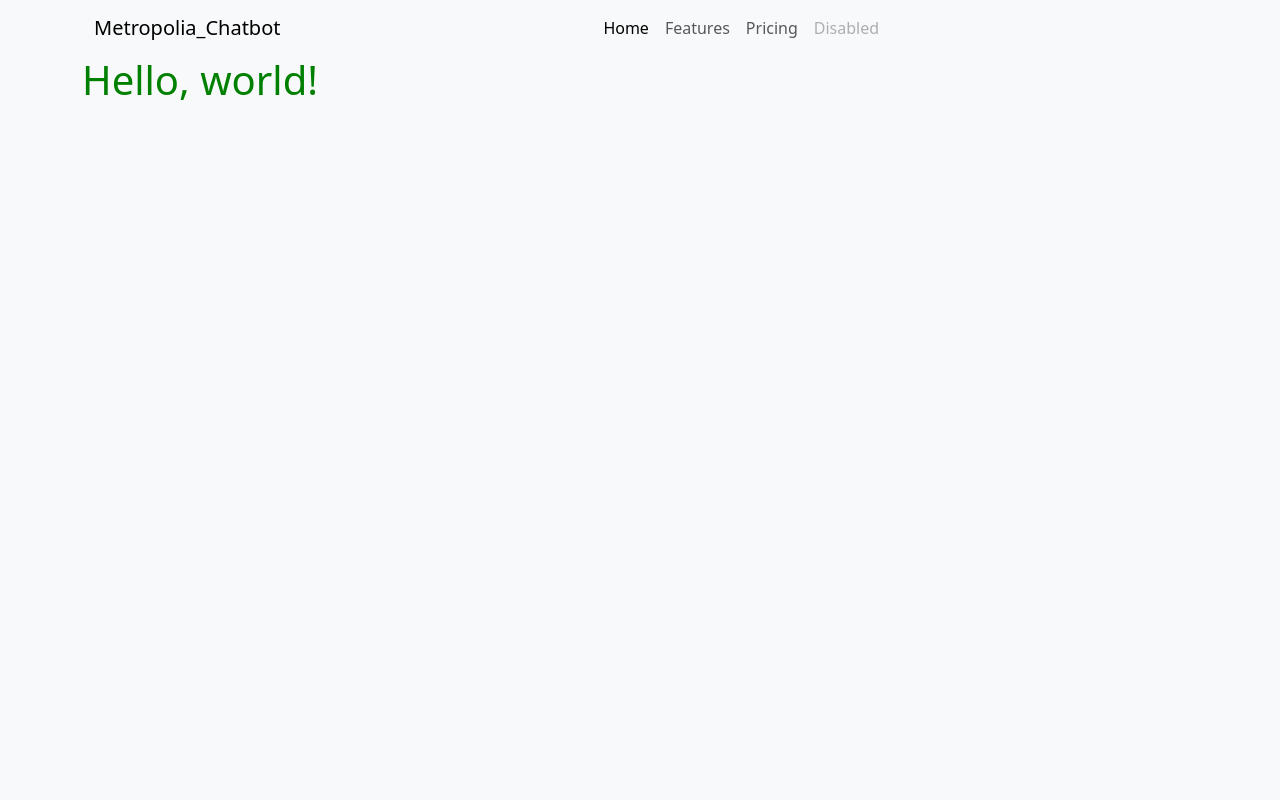
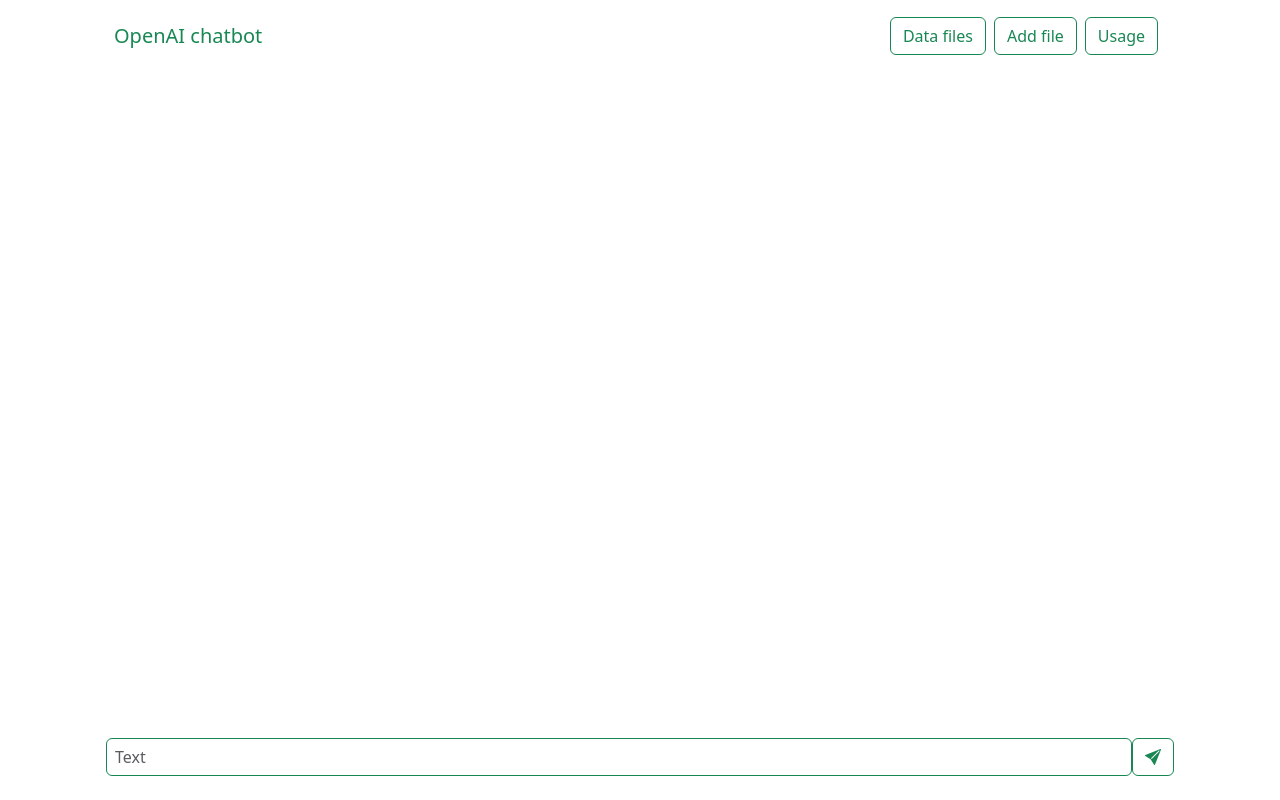
Before and after one commit to phuong-ta/chatbot_backend, a FastAPI app: page / in a window 1280 px wide. Run offline with FastAPI, Linux system fonts and the light colour scheme.

Commit message:
tempalate modified

```diff
--- a/static/css/index.css
+++ /dev/null
@@ -1,3 +0,0 @@
-h1 {
-    color: green;
-}
--- /dev/null
+++ b/templates/add_file.html
@@ -0,0 +1,34 @@
+<!-- Button trigger modal -->
+<button type="button" class="btn btn-outline-success me-2 " data-bs-toggle="modal" data-bs-target="#exampleModal">
+    Add file
+</button>
+
+<!-- Modal -->
+<div class="modal fade" id="exampleModal" tabindex="-1" aria-labelledby="exampleModalLabel" aria-hidden="true">
+    <div class="modal-dialog modal-dialog-scrollable">
+        <div class="modal-content">
+            <div class="modal-header">
+                <h1 class="modal-title fs-5 text-success" id="exampleModalLabel">How to use this chatbot</h1>
+                <button type="button" class="btn-close" data-bs-dismiss="modal" aria-label="Close"></button>
+            </div>
+            <div class="modal-body">
+                <ul class="list-group list-group-flush">
+                    <li class="list-group-item">Click upload file to add pdf files</li>
+                    <li class="list-group-item">Click list file on left side to see file data</li>
+                    <li class="list-group-item">Type your message in text area</li>
+                    <li class="list-group-item">Use @ to tag file, what you want to ask</li>
+                    <li class="list-group-item">Click send or Enter to send message</li>
+                </ul>
+            </div>
+            <div class="modal-footer">
+                <button type="button" class="btn btn-secondary" data-bs-dismiss="modal">Close</button>
+                <button type="button" class="btn btn-primary">Save changes</button>
+            </div>
+        </div>
+    </div>
+</div>
+
+<script>
+
+
+</script>
--- /dev/null
+++ b/templates/chatbot.html
@@ -0,0 +1,6 @@
+<div class="chatbox">
+    <div>
+
+    </div>
+
+</div>
--- /dev/null
+++ b/templates/footer.html
@@ -0,0 +1,13 @@
+<footer class=" text-center fixed-bottom container" >
+    <div class="container p-4">
+        <form class="">
+            <div class="d-flex">
+                <input class="form-control border border-success d-inline-flex focus-ring focus-ring-success py-1 px-2 text-decoration-none border rounded-2" placeholder="Text" type="text" >
+                <br>
+                <button class="btn btn-outline-success ml-auto">
+                    <i class="bi bi-send-fill"></i>
+                </button>
+            </div>
+        </form>
+    </div>
+</footer>
--- a/templates/header.html
+++ b/templates/header.html
@@ -1,25 +1,23 @@
-<header>
+<header class="container">
+    <nav class="navbar navbar-expand-lg m-2">
+        <div class="container-fluid">
 
-    <nav class="navbar navbar-expand-lg bg-body-tertiary">
-        <div class="container-fluid">
-            <a class="navbar-brand" href="#">Metropolia_Chatbot</a>
-            <button class="navbar-toggler" type="button" data-bs-toggle="collapse" data-bs-target="#navbarNav"
-                    aria-controls="navbarNav" aria-expanded="false" aria-label="Toggle navigation">
+            <a class="navbar-brand  text-success" href="#">OpenAI chatbot</a>
+            <button aria-controls="navbarText" aria-expanded="false" aria-label="Toggle navigation"
+                    class="navbar-toggler"
+                    data-bs-target="#navbarText" data-bs-toggle="collapse" type="button">
                 <span class="navbar-toggler-icon"></span>
             </button>
-            <div class="collapse navbar-collapse d-flex flex-column" id="navbarNav">
-                <ul class="navbar-nav">
+            <div class="collapse navbar-collapse " id="navbarText">
+                <ul class="navbar-nav ms-auto mb-2 mb-lg-0 ">
                     <li class="nav-item">
-                        <a class="nav-link active" aria-current="page" href="#">Home</a>
+                        {% include 'list_files.html' %}
                     </li>
                     <li class="nav-item">
-                        <a class="nav-link" href="#">Features</a>
+                        {% include 'add_file.html' %}
                     </li>
                     <li class="nav-item">
-                        <a class="nav-link" href="#">Pricing</a>
-                    </li>
-                    <li class="nav-item">
-                        <a class="nav-link disabled" aria-disabled="true">Disabled</a>
+                        {% include 'usage.html' %}
                     </li>
                 </ul>
             </div>
--- a/templates/index.html
+++ b/templates/index.html
@@ -7,12 +7,17 @@
 
     <link href="https://cdn.jsdelivr.net/npm/bootstrap@5.3.3/dist/css/bootstrap.min.css" rel="stylesheet"
           integrity="sha384-QWTKZyjpPEjISv5WaRU9OFeRpok6YctnYmDr5pNlyT2bRjXh0JMhjY6hW+ALEwIH" crossorigin="anonymous">
+    <link rel="stylesheet" href="https://cdn.jsdelivr.net/npm/bootstrap-icons@1.11.3/font/bootstrap-icons.min.css">
 
     <link href="{{ url_for('static', path='css/index.css') }}" rel="stylesheet">
 </head>
-<body class="bg-light container">
-{% include 'header.html' %}
-<h1>Hello, world!</h1>
+<body>
+<div class="container">
+    {% include 'header.html' %}
+{% include 'chatbot.html' %}
+{% include 'footer.html' %}
+</div>
+
 <script src="https://cdn.jsdelivr.net/npm/bootstrap@5.3.3/dist/js/bootstrap.bundle.min.js"
         integrity="sha384-YvpcrYf0tY3lHB60NNkmXc5s9fDVZLESaAA55NDzOxhy9GkcIdslK1eN7N6jIeHz"
         crossorigin="anonymous"></script>
--- /dev/null
+++ b/templates/list_files.html
@@ -0,0 +1,29 @@
+<!-- Button trigger modal -->
+<button type="button" class="btn btn-outline-success me-2 " data-bs-toggle="modal" data-bs-target="#exampleModal">
+    Data files
+</button>
+
+<!-- Modal -->
+<div class="modal fade" id="exampleModal" tabindex="-1" aria-labelledby="exampleModalLabel" aria-hidden="true">
+    <div class="modal-dialog modal-dialog-scrollable">
+        <div class="modal-content">
+            <div class="modal-header">
+                <h1 class="modal-title fs-5 text-success" id="exampleModalLabel">How to use this chatbot</h1>
+                <button type="button" class="btn-close" data-bs-dismiss="modal" aria-label="Close"></button>
+            </div>
+            <div class="modal-body">
+                <ul class="list-group list-group-flush">
+                    <li class="list-group-item">Click upload file to add pdf files</li>
+                    <li class="list-group-item">Click list file on left side to see file data</li>
+                    <li class="list-group-item">Type your message in text area</li>
+                    <li class="list-group-item">Use @ to tag file, what you want to ask</li>
+                    <li class="list-group-item">Click send or Enter to send message</li>
+                </ul>
+            </div>
+            <div class="modal-footer">
+                <button type="button" class="btn btn-secondary" data-bs-dismiss="modal">Close</button>
+                <button type="button" class="btn btn-primary">Save changes</button>
+            </div>
+        </div>
+    </div>
+</div>
--- /dev/null
+++ b/templates/usage.html
@@ -0,0 +1,29 @@
+<!-- Button trigger modal -->
+<button type="button" class="btn btn-outline-success me-2 " data-bs-toggle="modal" data-bs-target="#exampleModal">
+    Usage
+</button>
+
+<!-- Modal -->
+<div class="modal fade" id="exampleModal" tabindex="-1" aria-labelledby="exampleModalLabel" aria-hidden="true">
+    <div class="modal-dialog modal-dialog-scrollable">
+        <div class="modal-content">
+            <div class="modal-header">
+                <h1 class="modal-title fs-5 text-success" id="exampleModalLabel">How to use this chatbot</h1>
+                <button type="button" class="btn-close" data-bs-dismiss="modal" aria-label="Close"></button>
+            </div>
+            <div class="modal-body">
+                <ul class="list-group list-group-flush">
+                    <li class="list-group-item">Click upload file to add pdf files</li>
+                    <li class="list-group-item">Click list file on left side to see file data</li>
+                    <li class="list-group-item">Type your message in text area</li>
+                    <li class="list-group-item">Use @ to tag file, what you want to ask</li>
+                    <li class="list-group-item">Click send or Enter to send message</li>
+                </ul>
+            </div>
+            <div class="modal-footer">
+                <button type="button" class="btn btn-secondary" data-bs-dismiss="modal">Close</button>
+                <button type="button" class="btn btn-primary">Save changes</button>
+            </div>
+        </div>
+    </div>
+</div>
```
